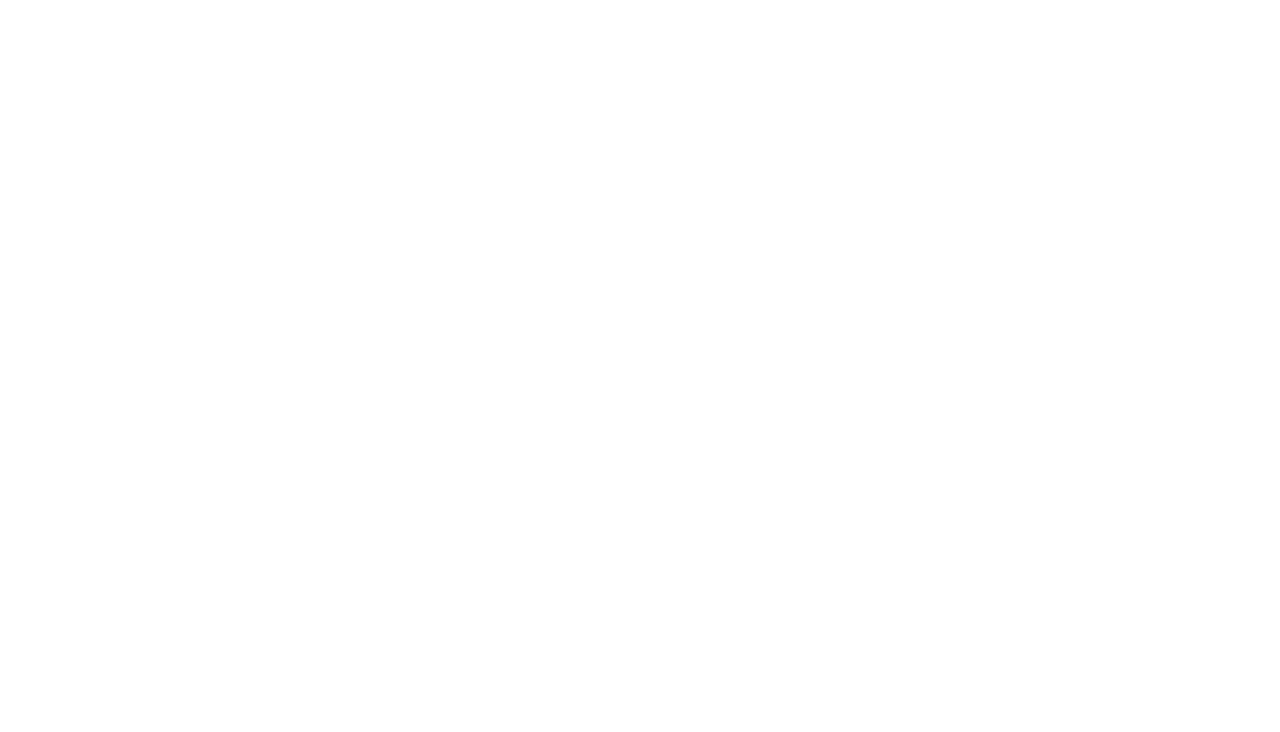
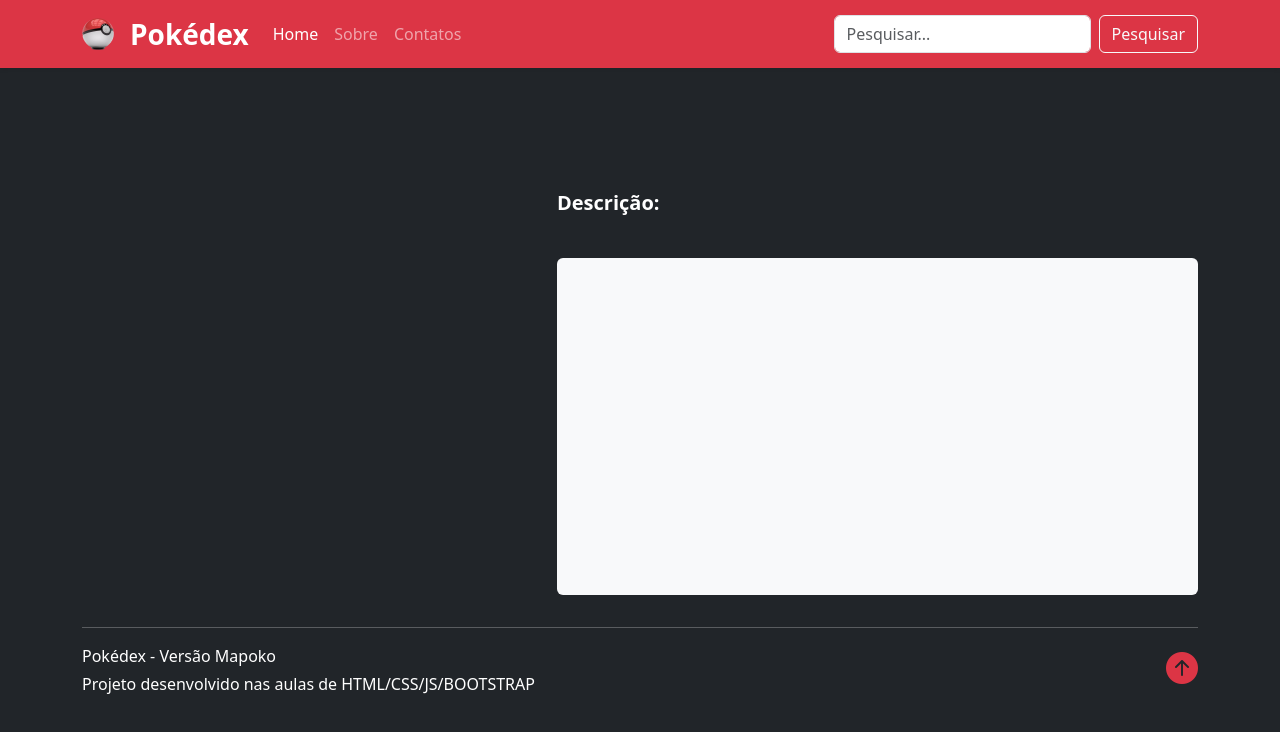
Before and after one commit to MatheusRisatti/pokedex-conecta, a plain HTML site: page detalhes.html in a window 1280 px wide. Drawn offline with nearby package versions, Linux system fonts and the light colour scheme.

Commit message:
adiciona os elementos estilizados e posicionados na pagina detalhes

```diff
--- a/detalhes.html
+++ b/detalhes.html
@@ -1,11 +1,92 @@
 <!DOCTYPE html>
 <html lang="pt-br">
+
 <head>
     <meta charset="UTF-8">
     <meta name="viewport" content="width=device-width, initial-scale=1.0">
-    <title>Document</title>
+    <title>Pokemon - Bulbasaur</title>
+    <link rel="shortcut icon" href="img/favicons/favicon.ico" type="image/x-icon">
+    <link rel="stylesheet" href="https://cdn.jsdelivr.net/npm/bootstrap@5.3.3/dist/css/bootstrap.min.css">
+    <link rel="stylesheet" href="css/site.css">
 </head>
-<body>
 
+<body class="min-vh-100 bg-dark">
+    <header>
+        <nav class="navbar navbar-expand-lg navbar-dark bg-danger shadow-sm">
+            <div class="container">
+                <a href="index.html" class="navbar-brand d-flex align-items-center">
+                    <img src="img/logo.png" alt="Pokebola" class="me-3">
+                    <strong class="fs-3">Pokédex</strong>
+                </a>
+                <button class="navbar-toggler" type="button" data-bs-toggle="collapse"
+                    data-bs-target="#navbarSupportedContent" aria-controls="navbarSupportedContent"
+                    aria-expanded="false" aria-label="Toggle navigation">
+                    <span class="navbar-toggler-icon"></span>
+                </button>
+                <div class="collapse navbar-collapse" id="navbarSupportedContent">
+                    <ul class="navbar-nav me-auto mb-2 mb-lg-0">
+                        <li class="nav-item">
+                            <a href="index.html" class="nav-link active" aria-current="page">Home</a>
+                        </li>
+                        <li class="nav-item">
+                            <a href="#" class="nav-link">Sobre</a>
+                        </li>
+                        <li class="nav-item">
+                            <a href="#" class="nav-link">Contatos</a>
+                        </li>
+                    </ul>
+                    <form role="search" class="d-flex">
+                        <input type="search" class="form-control me-2" placeholder="Pesquisar..." aria-label="Search">
+                        <button class="btn btn-outline-light" type="submit">Pesquisar</button>
+                    </form>
+                </div>
+            </div>
+        </nav>
+    </header>
+    <main>
+        <div class="container text-white pt-5">
+            <div class="d-flex align-items-center justify-content-center text-center flex-wrap flex-md-nowrap">
+                <div id="anterior"></div>
+                <div class="w-100 my-2">
+                    <h1 class="display-5 text-white fw-bold"></h1>
+                </div>
+                <div id="proximo"></div>
+            </div>
+            <div class="row mt-5">
+                <div class="col-lg-5 p-0 text-center">
+                    <div class="row" id="imgPoke"></div>
+                    <div class="d-flex justify-content-center gap-2 my-2" id="tipos"></div>
+                </div>
+                <div class="col-lg-7 fs-5">
+                    <p class="mb-3 mt-sm">
+                        <b>Descrição: </b><span id="descricao"></span>
+                    </p>
+                    <p class="mb-3" hidden><b>Região: </b><span id="regiao"></span></p>
+                    <p class="mb-3" hidden><b>Altura: </b><span id="altura"></span></p>
+                    <p class="mb-3" hidden><b>Peso: </b><span id="peso"></span></p>
+                    <div id="sons" class="d-flex gap-2 mb-2 align-items-center"></div>
+                    <div id="chartReport" class="mt-4 p-2 bg-light rounded-2">
+                        <canvas id="myChart" style="width: 100%; max-width: 700px;"></canvas>
+                    </div>
+                </div>
+            </div>
+        </div>
+    </main>
+    <footer class="py-3">
+        <div class="container text-white">
+            <hr />
+            <p class="float-end">
+                <a href="#">
+                    <i class="bi bi-arrow-up-circle-fill text-danger fs-2"></i>
+                </a>
+            </p>
+            <p class="mb-1">Pokédex - Versão Mapoko</p>
+            <p>Projeto desenvolvido nas aulas de HTML/CSS/JS/BOOTSTRAP</p>
+        </div>
+    </footer>
+    <script src="https://cdn.jsdelivr.net/npm/bootstrap@5.3.3/dist/js/bootstrap.bundle.min.js"></script>
+    <script src="https://cdnjs.cloudflare.com/ajax/libs/Chart.js/2.9.4/Chart.js"></script>
+    <script src="js/main.js"></script>
+    <script src="js/detalhes.js"></script>
 </body>
 </html>
```
